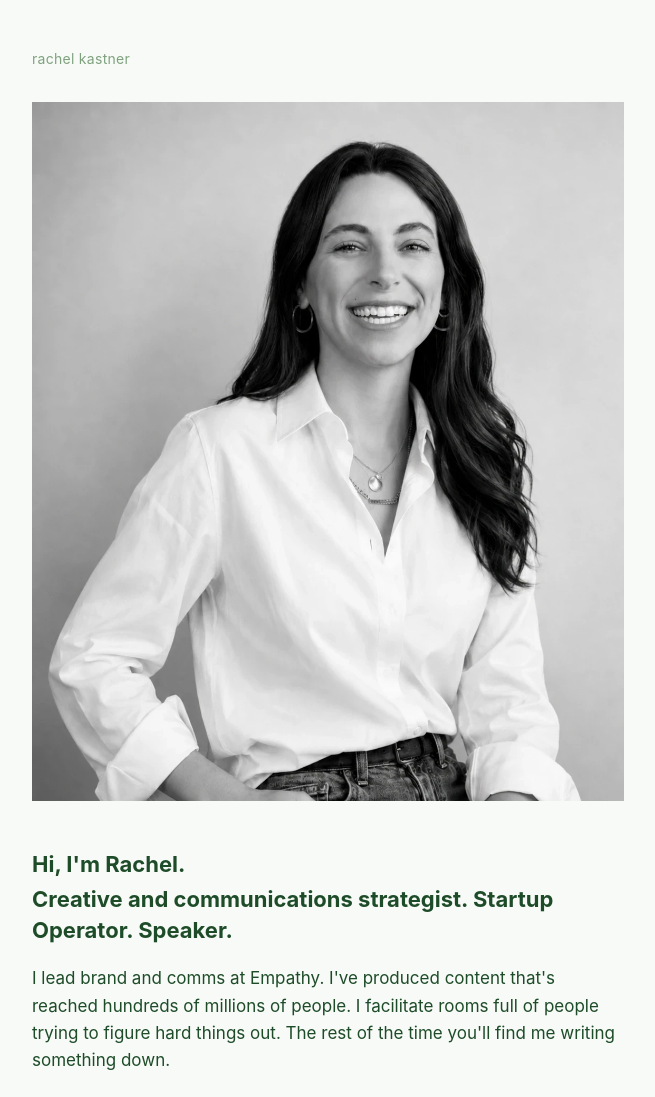
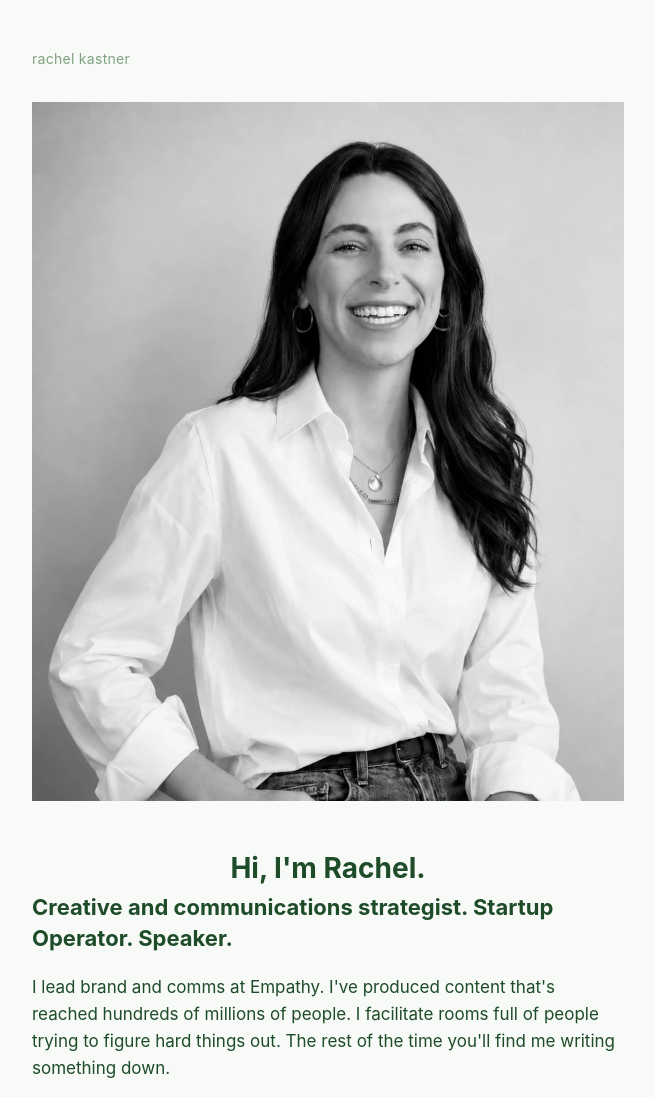
Before and after one commit to rachelraykay/rachelkastner, a website: page index.html in a window 1280 px wide. Shown: the top 1097 px of the page, without its empty margins (312-967 px from the left). Drawn offline with Linux system fonts and the light colour scheme.

Commit message:
Center "Hi, I'm Rachel." and increase its size
Co-Authored-By: Claude Sonnet 5 <noreply@anthropic.com>

```diff
--- a/styles.css
+++ b/styles.css
@@ -46,8 +46,9 @@ body {
 
 .greeting {
   font-weight: 700;
-  font-size: 22px;
+  font-size: 28px;
   line-height: 1.4;
+  text-align: center;
   margin: 0 0 4px;
 }
 
```
